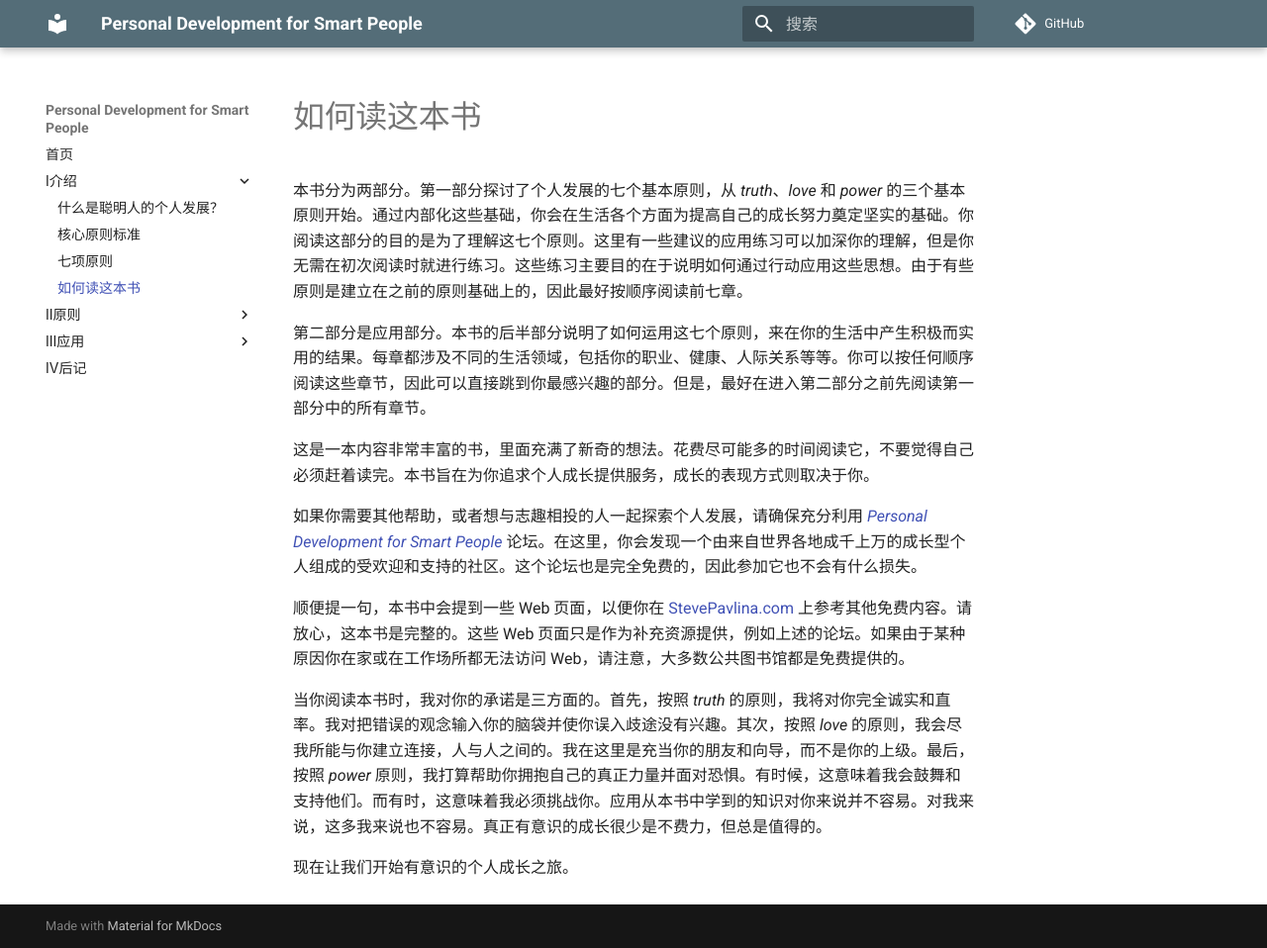
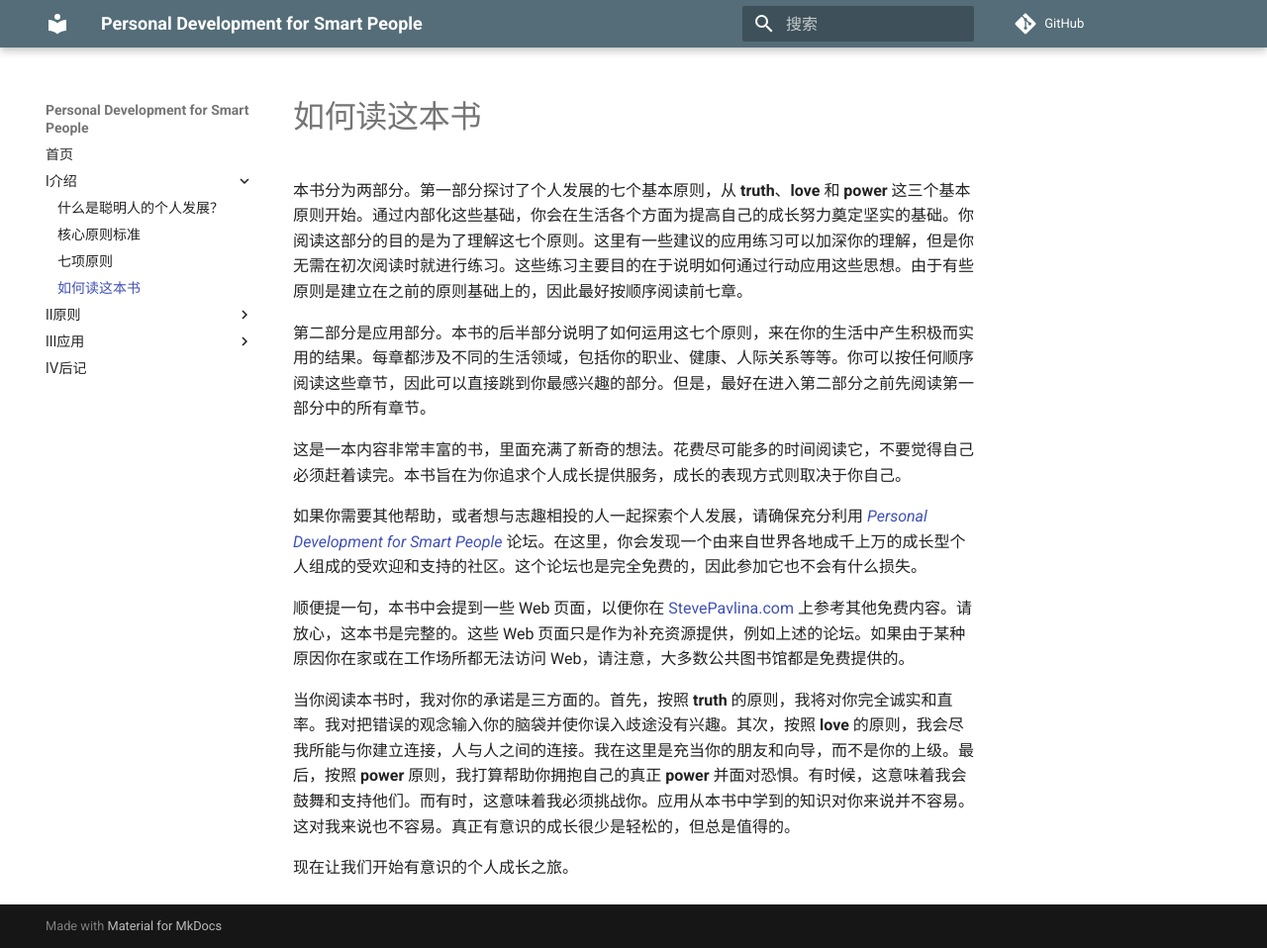
Before and after one commit to wtsnwei/pdsp, an MkDocs documentation site: the page built from docs/1.Introduction/04.How-to-Read-This-Book.md, in a window 1280 px wide and 958 px high. Shown: the whole window at 99% size. Built offline with MkDocs 1.6.1 and Material for MkDocs 9.7.7, drawn with Linux system fonts in a browser that asks for light colours; comment, search, counter and statistics services are not loaded.

Commit message:
'修正语句'

```diff
--- a/docs/1.Introduction/04.How-to-Read-This-Book.md
+++ b/docs/1.Introduction/04.How-to-Read-This-Book.md
@@ -4,16 +4,16 @@ date:       2021-03-03
 ---
 
 
-本书分为两部分。第一部分探讨了个人发展的七个基本原则，从 *truth*、*love* 和 *power* 的三个基本原则开始。通过内部化这些基础，你会在生活各个方面为提高自己的成长努力奠定坚实的基础。你阅读这部分的目的是为了理解这七个原则。这里有一些建议的应用练习可以加深你的理解，但是你无需在初次阅读时就进行练习。这些练习主要目的在于说明如何通过行动应用这些思想。由于有些原则是建立在之前的原则基础上的，因此最好按顺序阅读前七章。
+本书分为两部分。第一部分探讨了个人发展的七个基本原则，从 **truth**、**love** 和 **power** 这三个基本原则开始。通过内部化这些基础，你会在生活各个方面为提高自己的成长努力奠定坚实的基础。你阅读这部分的目的是为了理解这七个原则。这里有一些建议的应用练习可以加深你的理解，但是你无需在初次阅读时就进行练习。这些练习主要目的在于说明如何通过行动应用这些思想。由于有些原则是建立在之前的原则基础上的，因此最好按顺序阅读前七章。
 
 第二部分是应用部分。本书的后半部分说明了如何运用这七个原则，来在你的生活中产生积极而实用的结果。每章都涉及不同的生活领域，包括你的职业、健康、人际关系等等。你可以按任何顺序阅读这些章节，因此可以直接跳到你最感兴趣的部分。但是，最好在进入第二部分之前先阅读第一部分中的所有章节。
 
-这是一本内容非常丰富的书，里面充满了新奇的想法。花费尽可能多的时间阅读它，不要觉得自己必须赶着读完。本书旨在为你追求个人成长提供服务，成长的表现方式则取决于你。
+这是一本内容非常丰富的书，里面充满了新奇的想法。花费尽可能多的时间阅读它，不要觉得自己必须赶着读完。本书旨在为你追求个人成长提供服务，成长的表现方式则取决于你自己。
 
 如果你需要其他帮助，或者想与志趣相投的人一起探索个人发展，请确保充分利用 *[Personal Development for Smart People](http://www.StevePavlina.com/forums)* 论坛。在这里，你会发现一个由来自世界各地成千上万的成长型个人组成的受欢迎和支持的社区。这个论坛也是完全免费的，因此参加它也不会有什么损失。
 
 顺便提一句，本书中会提到一些 Web 页面，以便你在 [StevePavlina.com](https://stevepavlina.com/) 上参考其他免费内容。请放心，这本书是完整的。这些 Web 页面只是作为补充资源提供，例如上述的论坛。如果由于某种原因你在家或在工作场所都无法访问 Web，请注意，大多数公共图书馆都是免费提供的。
 
-当你阅读本书时，我对你的承诺是三方面的。首先，按照 *truth* 的原则，我将对你完全诚实和直率。我对把错误的观念输入你的脑袋并使你误入歧途没有兴趣。其次，按照 *love* 的原则，我会尽我所能与你建立连接，人与人之间的。我在这里是充当你的朋友和向导，而不是你的上级。最后，按照 *power* 原则，我打算帮助你拥抱自己的真正力量并面对恐惧。有时候，这意味着我会鼓舞和支持他们。而有时，这意味着我必须挑战你。应用从本书中学到的知识对你来说并不容易。对我来说，这多我来说也不容易。真正有意识的成长很少是不费力，但总是值得的。
+当你阅读本书时，我对你的承诺是三方面的。首先，按照 **truth** 的原则，我将对你完全诚实和直率。我对把错误的观念输入你的脑袋并使你误入歧途没有兴趣。其次，按照 **love** 的原则，我会尽我所能与你建立连接，人与人之间的连接。我在这里是充当你的朋友和向导，而不是你的上级。最后，按照 **power** 原则，我打算帮助你拥抱自己的真正 **power** 并面对恐惧。有时候，这意味着我会鼓舞和支持他们。而有时，这意味着我必须挑战你。应用从本书中学到的知识对你来说并不容易。这对我来说也不容易。真正有意识的成长很少是轻松的，但总是值得的。
 
 现在让我们开始有意识的个人成长之旅。
```
